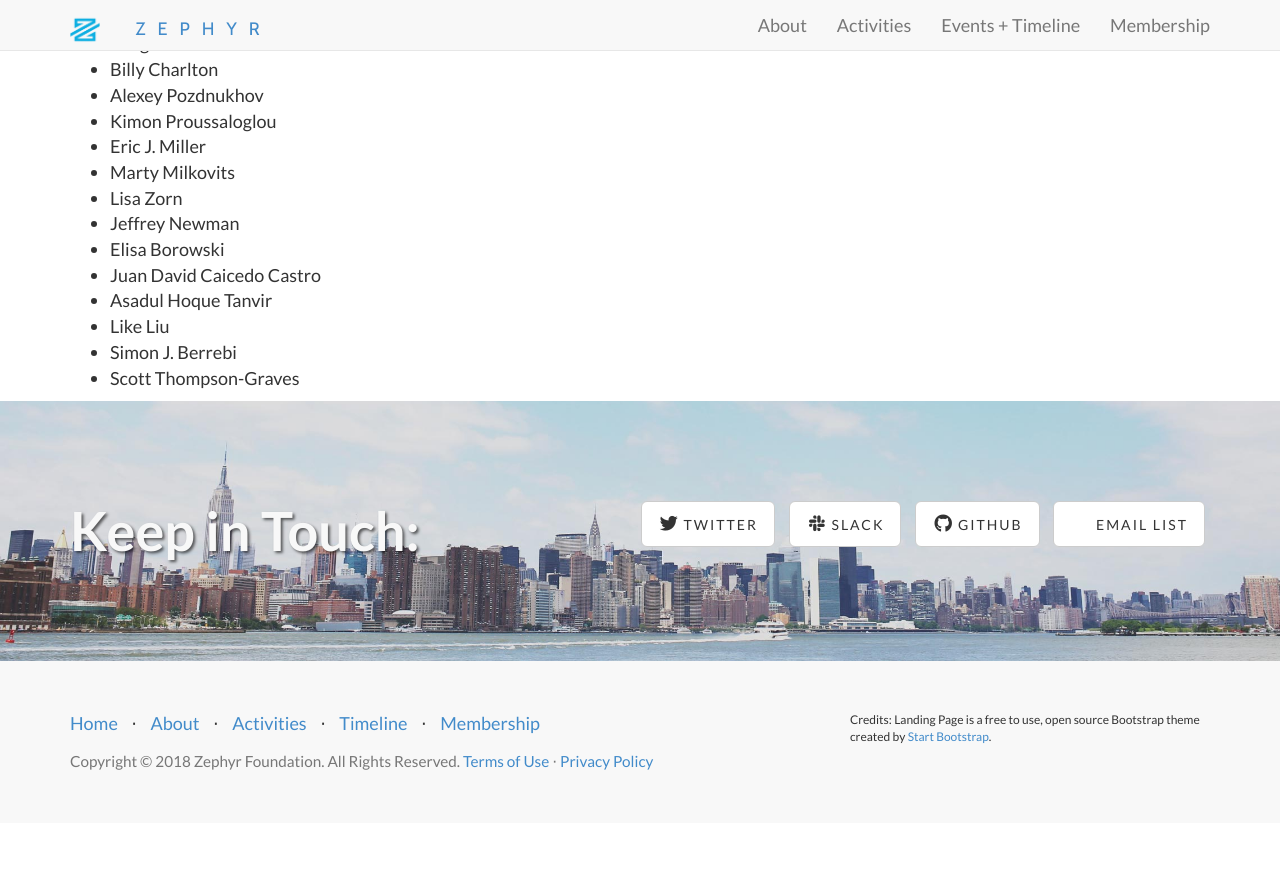
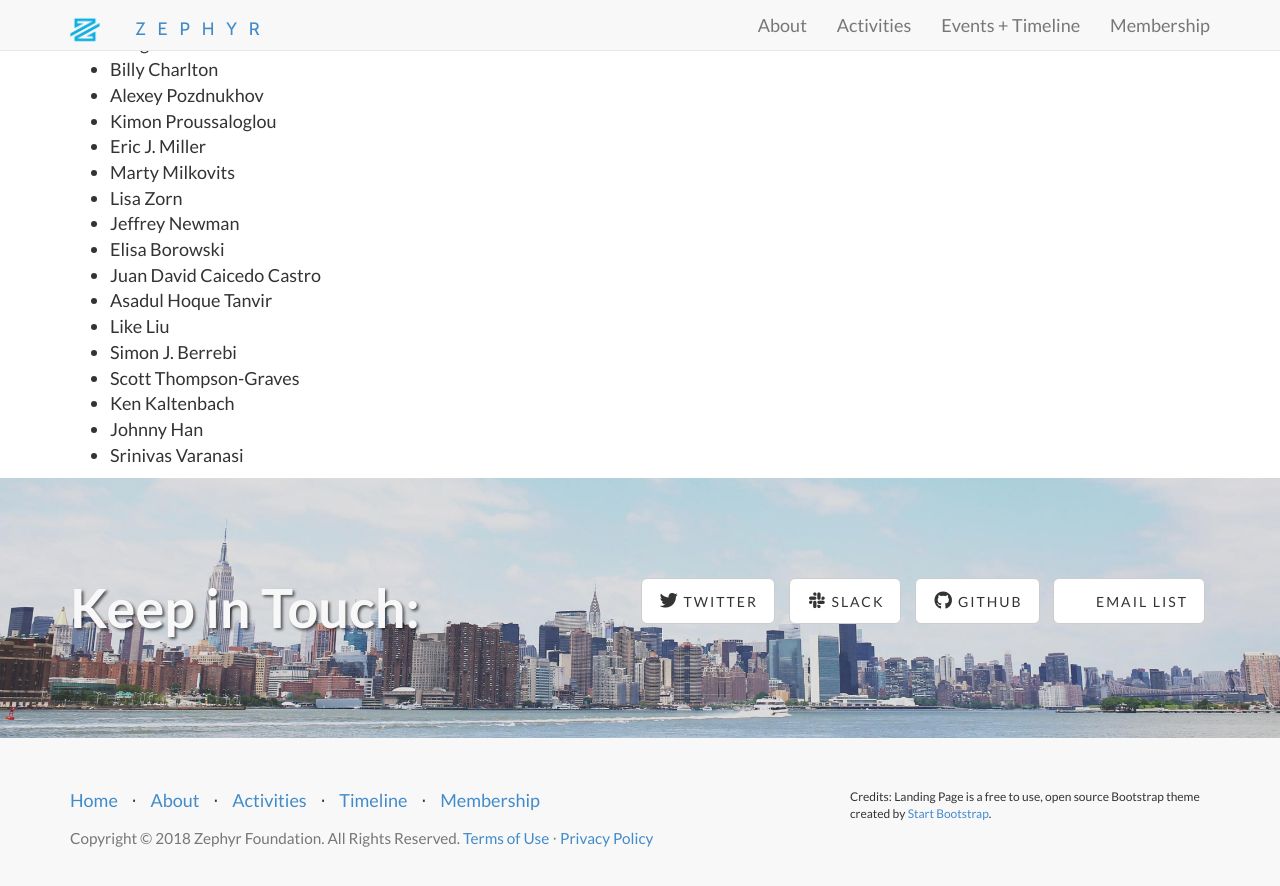
Before and after one commit to ZephyrTransport/zephyr-website, a Jekyll site: the page built from members.md, in a window 1280 px wide and 900 px high, scrolled down 1360 px. Shown: the top 886 px of the window. Built offline with Jekyll 4.4.1, drawn with Linux system fonts in a browser that asks for light colours; nearby versions of some CDN libraries; before the commit the page ends 2183 px from its top, so only the background shows below that.

Commit message:
Add new members

```diff
--- a/members.md
+++ b/members.md
@@ -65,3 +65,6 @@ Member’s are at the heart of the Zephyr Foundation’s organizational structur
  * Like Liu
  * Simon J. Berrebi
  * Scott Thompson-Graves
+ * Ken Kaltenbach
+ * Johnny Han
+ * Srinivas Varanasi
```
